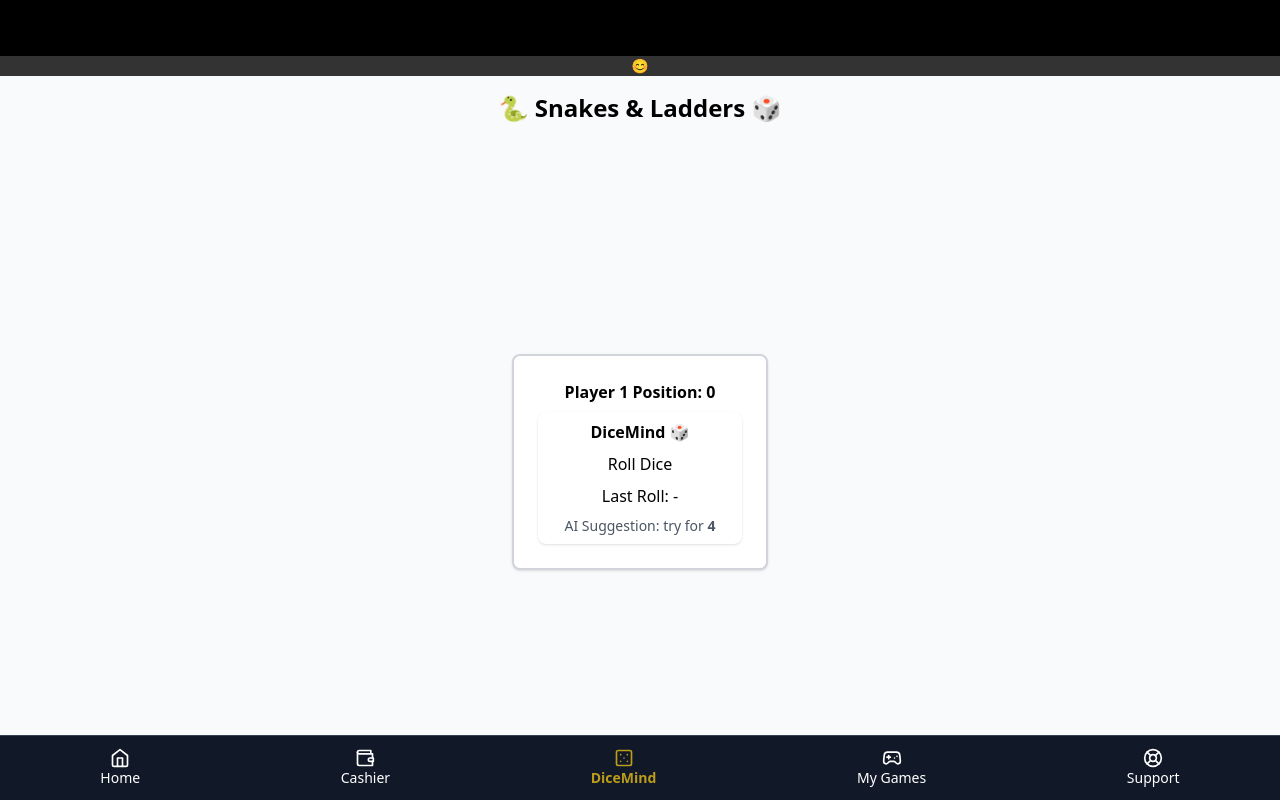
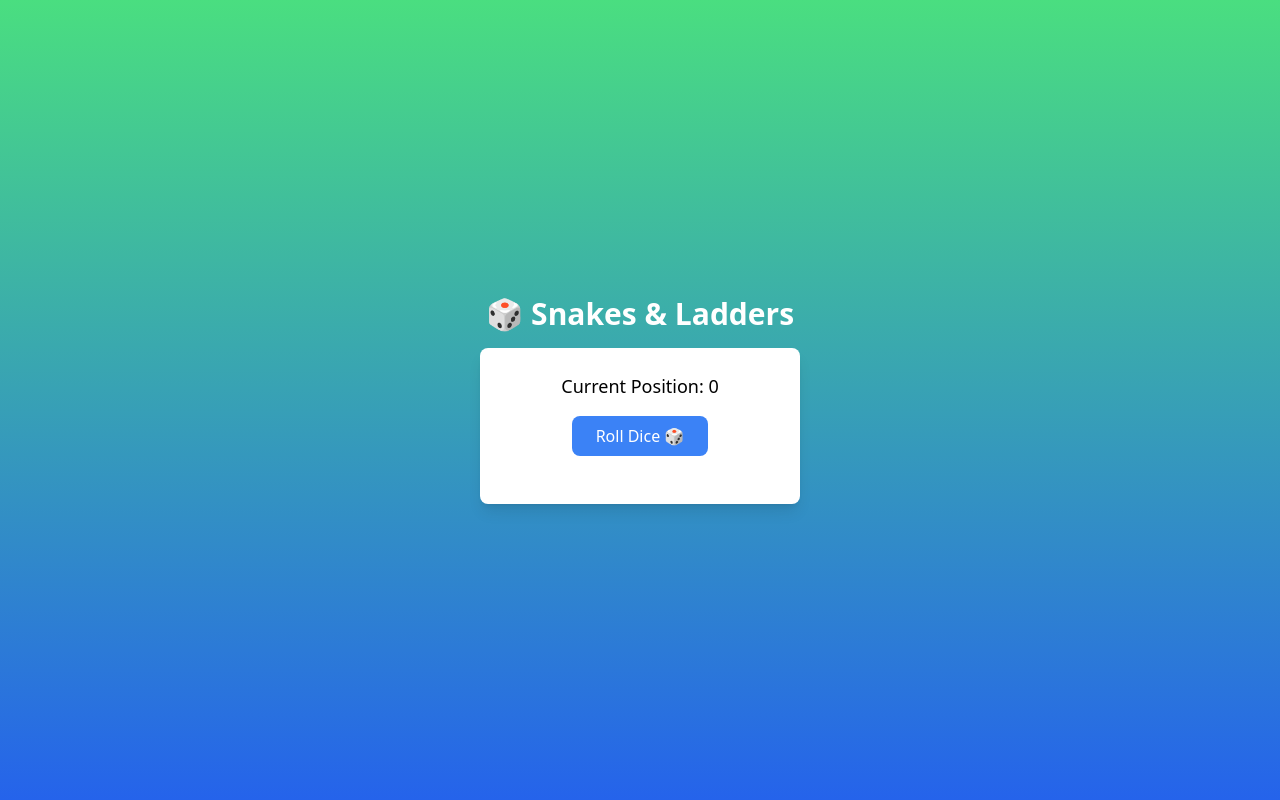
Before and after one commit to fhsolutions2025/fhsdemo, a Next.js app: page /game/snakes in a window 1280 px wide. Built offline with nearby package versions, Linux system fonts and the light colour scheme.

Commit message:
update
rectified

```diff
--- a/src/pages/game/snakes.tsx
+++ b/src/pages/game/snakes.tsx
@@ -1,50 +1,79 @@
-// src/pages/game/snakes.tsx
-import Header from "@/components/header";
-import Footer from "@/components/footer";
-import DiceMind from "@/components/dicemind";
-import { useState } from "react";
+// src/services/snakes/snakes.tsx
+"use client";
 
-export default function Snakes() {
-  const [playerPosition, setPlayerPosition] = useState(0);
-  const [winner, setWinner] = useState<number | null>(null);
+import React, { useState } from "react";
 
-  // 🎲 handle dice roll
-  const handleRoll = (roll: number) => {
-    let newPos = playerPosition + roll;
+export default function SnakesGame() {
+  const [position, setPosition] = useState(0);
+  const [message, setMessage] = useState("");
 
-    // basic win condition: reach 30
-    if (newPos >= 30) {
-      newPos = 30;
-      setWinner(1);
+  // Snakes and ladders board mapping
+  const snakes: Record<number, number> = {
+    16: 6,
+    47: 26,
+    49: 11,
+    56: 53,
+    62: 19,
+    64: 60,
+    87: 24,
+    93: 73,
+    95: 75,
+    98: 78,
+  };
+
+  const ladders: Record<number, number> = {
+    1: 38,
+    4: 14,
+    9: 31,
+    21: 42,
+    28: 84,
+    36: 44,
+    51: 67,
+    71: 91,
+    80: 100,
+  };
+
+  const rollDice = () => {
+    const roll = Math.floor(Math.random() * 6) + 1; // dice roll 1-6
+    let newPos = position + roll;
+
+    if (newPos > 100) {
+      setMessage("You need the exact number to win!");
+      return;
     }
 
-    setPlayerPosition(newPos);
+    if (snakes[newPos]) {
+      newPos = snakes[newPos];
+      setMessage(`Oops! Bitten by a snake 🐍. Down to ${newPos}`);
+    } else if (ladders[newPos]) {
+      newPos = ladders[newPos];
+      setMessage(`Yay! Climbed a ladder 🎉. Up to ${newPos}`);
+    } else {
+      setMessage(`Moved to ${newPos}`);
+    }
+
+    setPosition(newPos);
+
+    if (newPos === 100) {
+      setMessage("🎊 Congratulations! You reached 100 and won the game!");
+    }
   };
 
   return (
-    <main className="min-h-screen flex flex-col">
-      {/* Global Header */}
-      <Header />
+    <main className="flex flex-col items-center justify-center min-h-screen bg-gradient-to-b from-green-400 to-blue-600 text-white p-6">
+      <h1 className="text-3xl font-bold mb-4">🎲 Snakes & Ladders</h1>
 
-      {/* Game Title */}
-      <div className="text-center text-2xl font-bold mt-4">
-        🐍 Snakes &amp; Ladders 🎲
+      <div className="bg-white text-black rounded-lg shadow-lg p-6 w-80 text-center">
+        <p className="text-lg mb-2">Current Position: {position}</p>
+        <p className="text-sm italic mb-4">{message}</p>
+
+        <button
+          onClick={rollDice}
+          className="btn-secondary px-6 py-2 bg-blue-500 rounded-lg text-white mb-6 hover:bg-blue-700 transition"
+        >
+          Roll Dice 🎲
+        </button>
       </div>
-
-      {/* Game Board Placeholder */}
-      <div className="flex-grow flex flex-col items-center justify-center">
-        <div className="border-2 border-gray-300 rounded-lg p-6 w-64 text-center bg-white shadow">
-          <p className="mb-2 font-semibold">Player 1 Position: {playerPosition}</p>
-          {winner ? (
-            <p className="text-green-600 font-bold">🎉 Player {winner} Wins! 🎉</p>
-          ) : (
-            <DiceMind onRoll={handleRoll} />
-          )}
-        </div>
-      </div>
-
-      {/* Global Footer */}
-      <Footer />
     </main>
   );
 }
```
